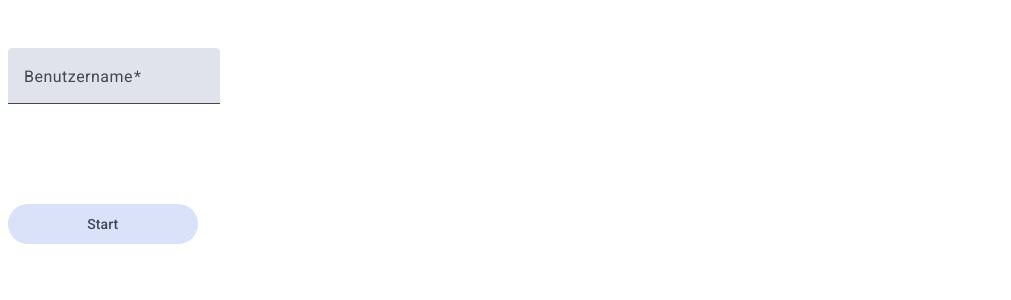
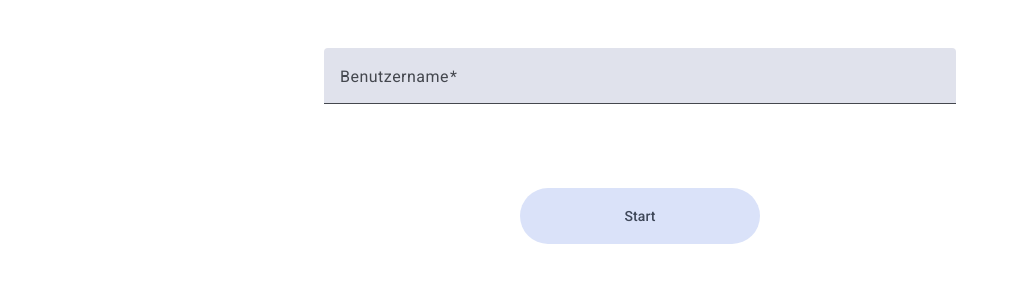
Before and after one commit to eliancode/knight_pte, an Angular app: page / in a window 1280 px wide. Shown: the top 300 px of the page, without its empty margins (0-1011 px from the left). Built offline with nearby package versions, Linux system fonts and the light colour scheme.

Commit message:
Position start form and button the center horizontally

```diff
--- a/src/app/components/start-screen-component/start-screen-component.sass
+++ b/src/app/components/start-screen-component/start-screen-component.sass
@@ -1,8 +1,16 @@
 #start-form
     position: relative
+    display: flex
+    justify-content: center
     top: 5vh
+
+#start-form mat-form-field
+    width: 50%
 
 #start-button
     position: relative
-    top: 15vh
-    width: 15%
+    top: 13vh
+    left: 50%
+    width: 30vh
+    height: 7vh
+    transform: translate(-50%)
```
